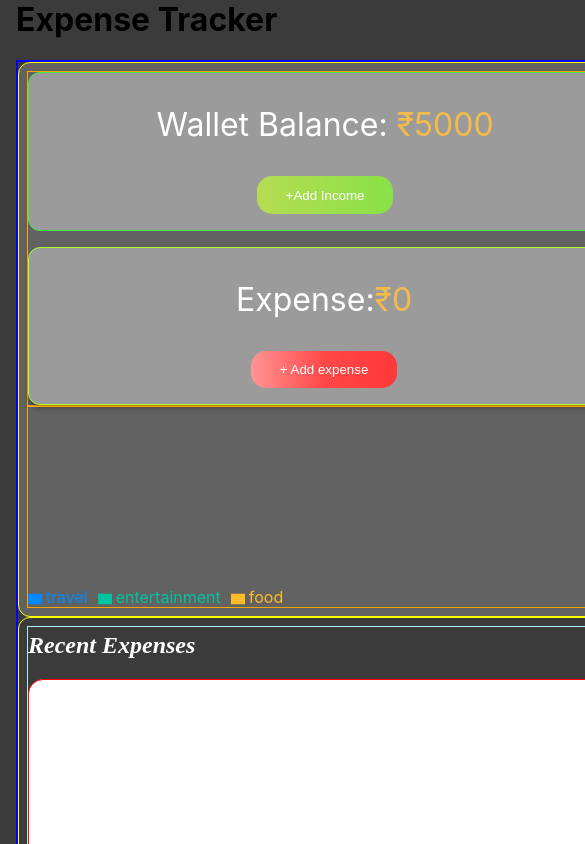
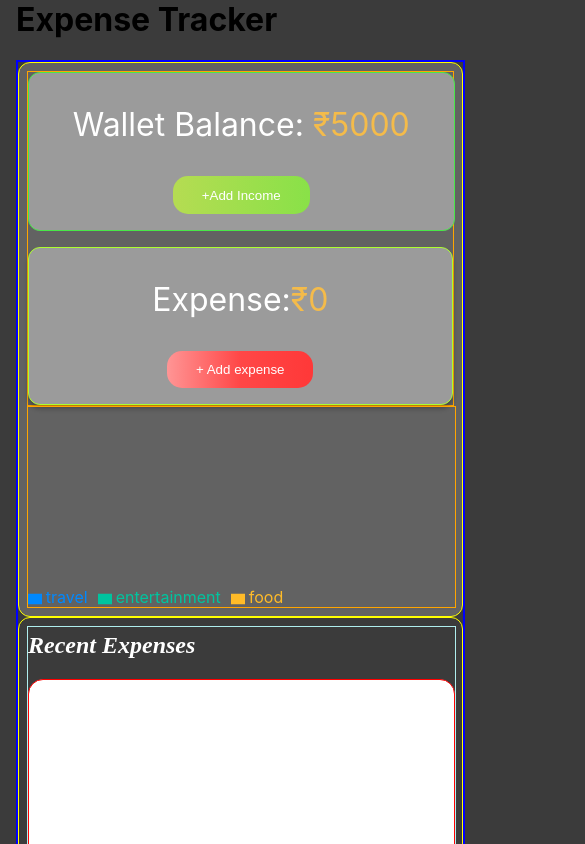
Before and after one commit to TejaswiniBeleshe/expense-tracker, a React (Create React App) app: page / in a window 390 px wide. Shown: the top 844 px of the page, 585 px wide, since content can reach past the window. Built offline with nearby package versions, Linux system fonts and the light colour scheme.

Commit message:
change made in app.css file

```diff
--- a/src/App.css
+++ b/src/App.css
@@ -11,7 +11,7 @@ h1{
 
 @media (max-width:550px){
   .App{
-    width:73vh ;
+    width:115% ;
     min-height: 100vh;
   }
 }
```
